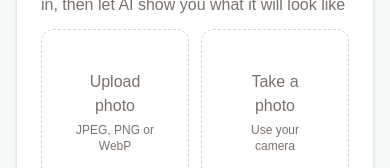
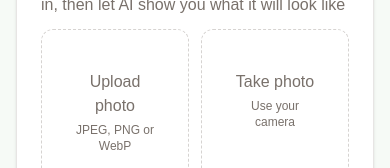
Before and after one commit to GreenYellowLight/GardenPlanner, a Next.js app: page / in a window 390 px wide. Shown: the part 2855-3023 px from the top of the page. Built offline with nearby package versions, Linux system fonts and the light colour scheme; no server answers; a web font is replaced by a local one.

Commit message:
consistent wording

```diff
--- a/app/ui/GeneratePlan.tsx
+++ b/app/ui/GeneratePlan.tsx
@@ -112,7 +112,7 @@ export default function GeneratePlan({ selected }: Props) {
 
       <div className="grid grid-cols-2 md:grid-cols-1 gap-3">
         <PhotoOption label="Upload photo" sub="JPEG, PNG or WebP" selected={!!photo} onChange={handleFileChange} />
-        <PhotoOption label="Take a photo" sub="Use your camera" selected={!!photo} onChange={handleFileChange} capture className="md:hidden" />
+        <PhotoOption label="Take photo" sub="Use your camera" selected={!!photo} onChange={handleFileChange} capture className="md:hidden" />
       </div>
 
       {photo && photoUrl && (
```
